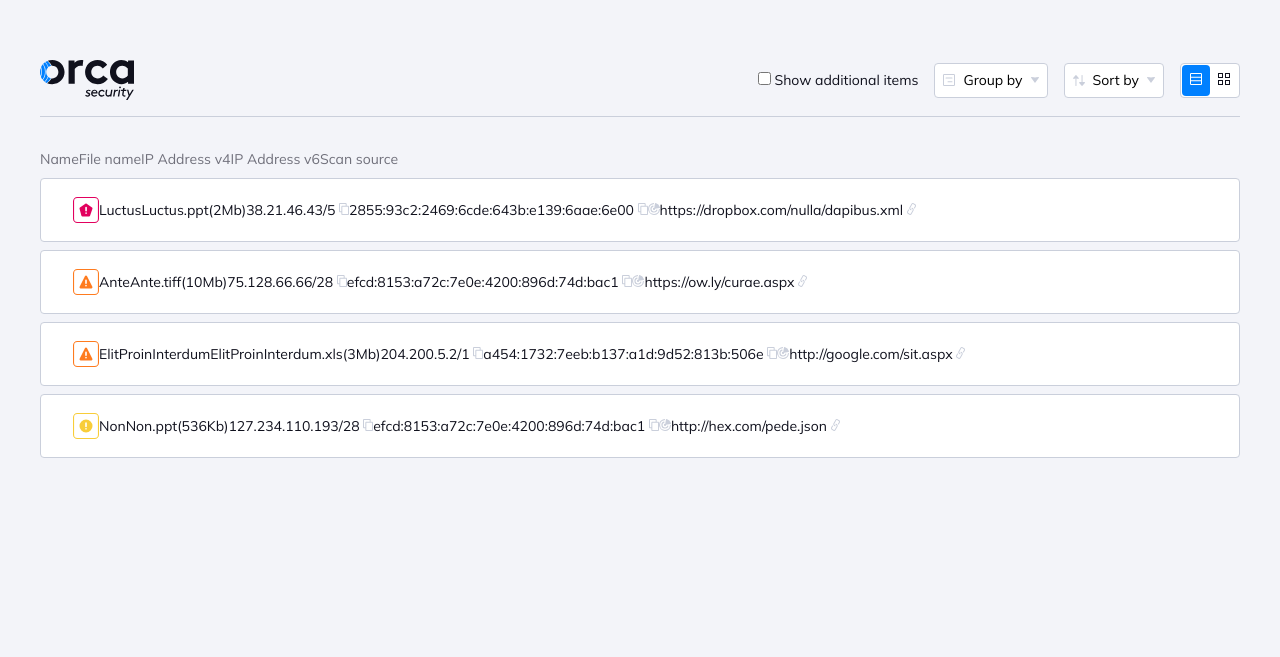
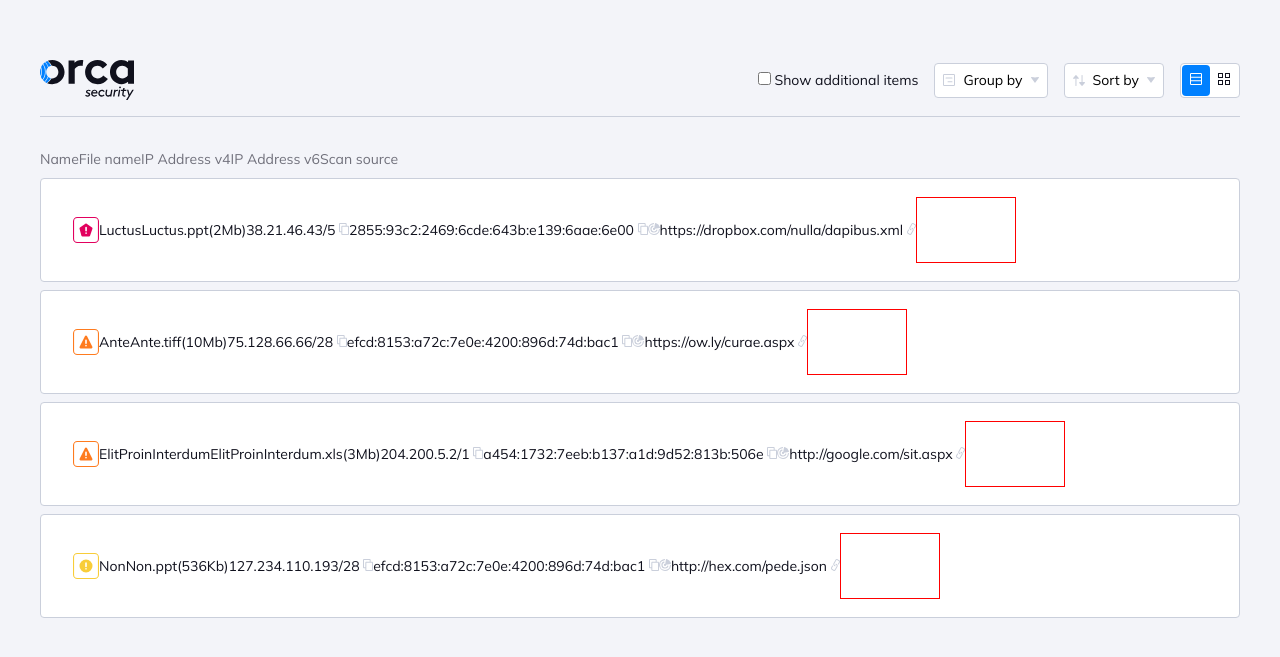
Before and after one commit to chocovelod/testapp, a Next.js app: page / in a window 1280 px wide. Shown: the part 201-858 px from the top of the page. Built offline with nearby package versions, Linux system fonts and the light colour scheme.

Commit message:
feat: test accordion functionality

```diff
--- /dev/null
+++ b/src/components/ui/Accordion/Accordion.tsx
@@ -0,0 +1,103 @@
+import { FC, useEffect, useRef, useState } from "react";
+import styled from "styled-components";
+import { useControlled } from "./useControlled";
+
+type Props = {
+  title?: string;
+  description?: string;
+  defaultExpanded?: boolean;
+  expanded?: boolean;
+  className?: string;
+  onChange?: (expanded: boolean) => void;
+  button?: any;
+  buttonLink?: any;
+  children: any;
+};
+
+const Accordion: FC<Props> = ({
+  title,
+  expanded: expandedProp,
+  defaultExpanded,
+  className,
+  onChange,
+  button,
+  buttonLink,
+  children,
+}) => {
+  const [contentHeight, setContentHeight] = useState(0);
+
+  const [expanded, setExpandedState] = useControlled({
+    controlled: expandedProp,
+    defaultValue: defaultExpanded,
+  });
+
+  const contentRef = useRef<HTMLDivElement>(null);
+
+  const handleToggle = () => {
+    setExpandedState(!expanded);
+
+    if (onChange) {
+      onChange(!expanded);
+    }
+  };
+
+  useEffect(() => {
+    if (expanded && contentRef.current) {
+      setContentHeight(contentRef.current.scrollHeight);
+    } else {
+      setContentHeight(0);
+    }
+  }, [expanded]);
+
+  return (
+    <StyledAccordion contentWrapperHeight={contentHeight} className={className}>
+      <div className="[ Accordion__title ]" onClick={handleToggle}>
+        <h4 className="[ Color_black Font_24_32_600 sm:Font_18_26_700 Color_primary ]">
+          {title}
+        </h4>
+      </div>
+      <div className="[ Accordion__content ]">
+        <div className="[ Accordion__contentWrapper ]" ref={contentRef}>
+          <div className="[ Accordion__text ] [ Font_24_32_450 sm:Font_18_26_450 Color_secondary ]">
+            {children}
+          </div>
+        </div>
+      </div>
+    </StyledAccordion>
+  );
+};
+
+const StyledAccordion = styled.div<{ contentWrapperHeight: number }>`
+  padding-bottom: 32px;
+
+  &:last-of-type {
+    .Accordion__content {
+      border-bottom: unset;
+    }
+  }
+
+  .Accordion__title {
+    cursor: pointer;
+    display: flex;
+    justify-content: space-between;
+    padding: 32px 0 0 0;
+  }
+
+  .Accordion__content {
+    overflow: hidden;
+    max-height: 208px;
+  }
+
+  .Accordion__contentWrapper {
+    height: ${(props) => props.contentWrapperHeight}px;
+    transition: height 0.175s ease;
+    max-width: 90%;
+  }
+
+  .Accordion__button {
+    width: fit-content;
+    margin-bottom: 32px;
+  }
+`;
+
+export { Accordion };
--- /dev/null
+++ b/src/components/ui/Accordion/index.ts
@@ -0,0 +1 @@
+export { Accordion } from "./Accordion";
--- /dev/null
+++ b/src/components/ui/Accordion/useControlled.ts
@@ -0,0 +1,23 @@
+import { useCallback, useRef, useState } from "react";
+
+type Props = {
+  controlled: boolean | undefined;
+  defaultValue: boolean | undefined;
+};
+
+export function useControlled({ controlled, defaultValue }: Props): [boolean, (value: boolean) => void] {
+  const { current: isControlled } = useRef(controlled !== undefined);
+  const [valueState, setValue] = useState(!!defaultValue);
+  const value = isControlled ? controlled : valueState;
+
+  const setValueIfUncontrolled = useCallback(
+    (newValue: boolean) => {
+      if (!isControlled) {
+        setValue(newValue);
+      }
+    },
+    [isControlled]
+  );
+
+  return [value as boolean, setValueIfUncontrolled];
+}
--- a/src/modules/Table/components/TableItems.tsx
+++ b/src/modules/Table/components/TableItems.tsx
@@ -1,6 +1,7 @@
 import { Copy, ScanSource, ShareLink } from "@/icons";
+import { Accordion } from "@/src/components/ui/Accordion";
 import Image from "next/image";
-import { FC } from "react";
+import { FC, SetStateAction, useCallback, useState } from "react";
 import styled from "styled-components";
 
 interface Props {
@@ -13,10 +14,19 @@ interface Props {
     ipAddressV6: string;
     link: string;
     icon: string;
+    additionalInfo: string;
   }[];
 }
 
 const TableItems: FC<Props> = ({ content }) => {
+  const [expanded, setExpanded] = useState();
+
+  const handleChange = useCallback(
+    (panelId: SetStateAction<any>) => (isExpanded: boolean) =>
+      isExpanded ? setExpanded(panelId) : setExpanded(undefined),
+    []
+  );
+
   return (
     <StyledTableItem>
       {content.map((tableItem, index) => (
@@ -35,6 +45,16 @@ const TableItems: FC<Props> = ({ content }) => {
             <ScanSource />
             {tableItem.link} <ShareLink />
           </div>
+          <Accordion
+            key={tableItem.id}
+            expanded={expanded === tableItem.id}
+            onChange={handleChange(tableItem.id)}
+            className="test"
+          >
+            <p className="[ TableItem__additionalItem ]">
+              {tableItem.additionalInfo}
+            </p>
+          </Accordion>
         </li>
       ))}
     </StyledTableItem>
@@ -42,6 +62,11 @@ const TableItems: FC<Props> = ({ content }) => {
 };
 
 const StyledTableItem = styled.ul`
+  .test {
+    width: 100px;
+    border: 1px solid red;
+  }
+
   .TableItem {
     display: flex;
     align-items: center;
@@ -56,6 +81,10 @@ const StyledTableItem = styled.ul`
       background-color: #10111d;
       color: white;
     }
+
+    .TableItem__additionalItem {
+      word-wrap: break-word;
+    }
   }
 `;
 
```
